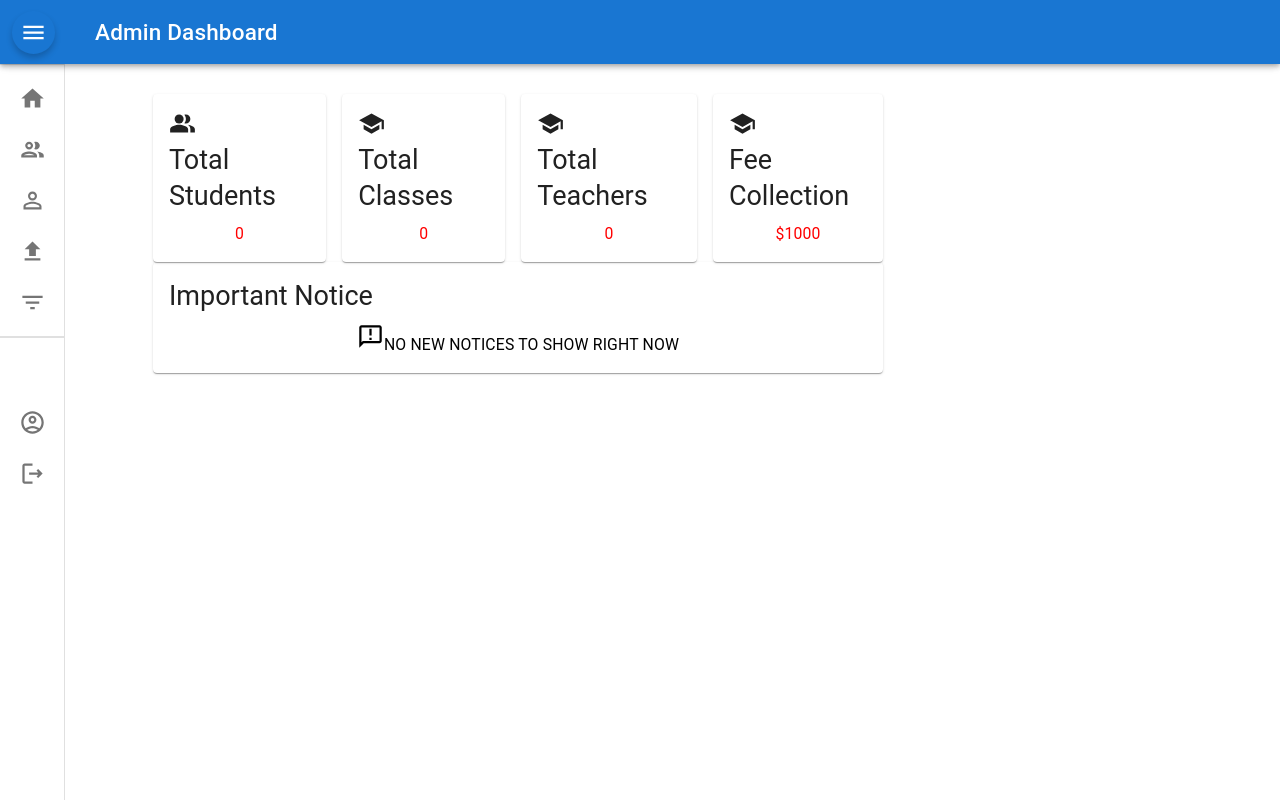
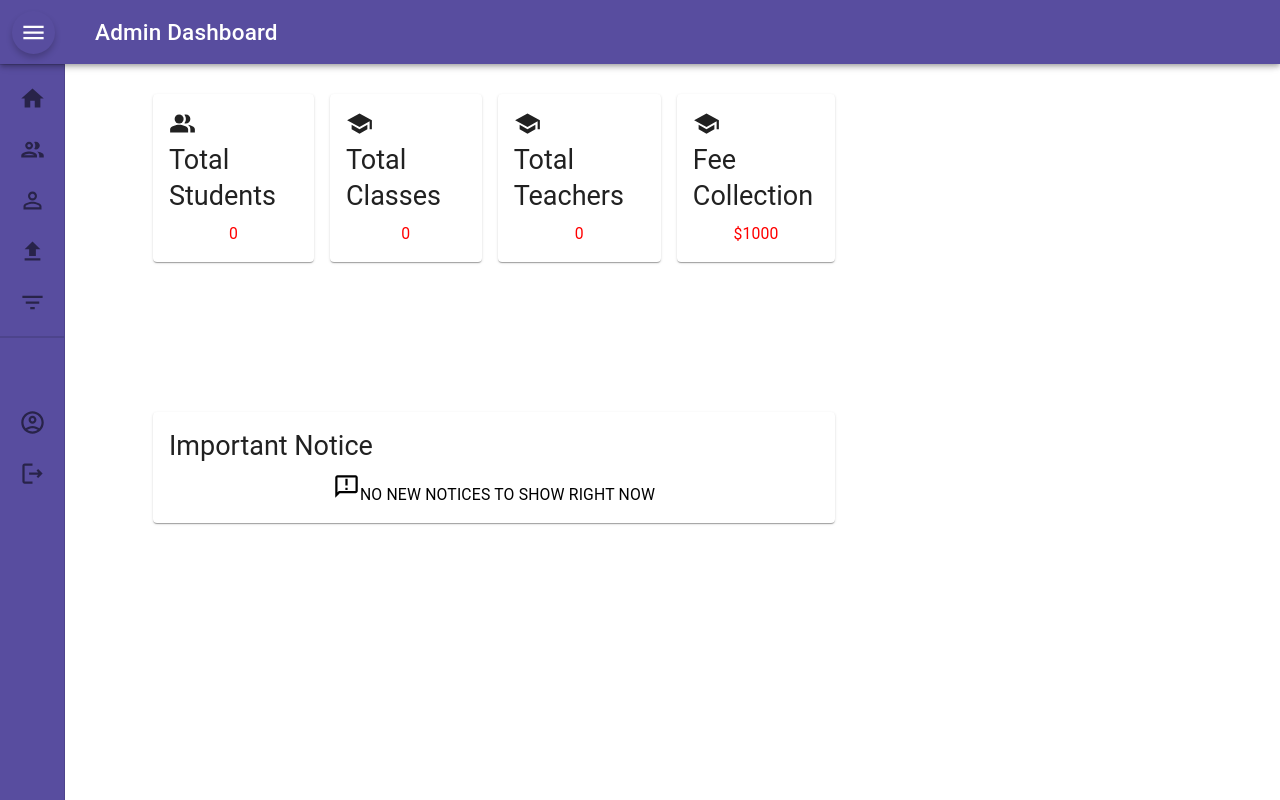
Before and after one commit to Nutika16/Collage_Management, a React (Create React App) app: page /Home in a window 1280 px wide. Built offline with nearby package versions, Linux system fonts and the light colour scheme.

Commit message:
updated commit

```diff
--- a/src/App.css
+++ b/src/App.css
@@ -200,6 +200,18 @@ body {
 .css-d9ml5t-MuiDrawer-docked .MuiDrawer-paper {
   box-sizing: border-box;
   width: 240px;
+  background-color: #584d9f;
+}
+
+.css-hyum1k-MuiToolbar-root{
+  background-color: #584d9f;
+}
+
+.css-1hsz34s-MuiDrawer-docked .MuiDrawer-paper{
+  background-color: #584d9f;
+}
+
+.css-2dum1v-MuiDrawer-docked .MuiDrawer-paper{
   background-color: #584d9f;
 }
 
--- a/src/pages/Admin/Home.jsx
+++ b/src/pages/Admin/Home.jsx
@@ -1,6 +1,6 @@
 import React from'react';
 import SideNav from '../../Components/sidenav';
-import  {Box } from '@mui/material';
+import {Box} from '@mui/material';
 import Grid from '@mui/material/Grid';
 import Card from '@mui/material/Card';
 import CardContent from '@mui/material/CardContent';
@@ -18,7 +18,7 @@ function Home() {
        <Box sx={{ display: 'flex' }}>
        <SideNav/>
        <Box component="main" sx={{flexGrow: 1,p :3}}>
-       <Grid container spacing={2}>
+       <Grid container spacing={20}>
         <Grid item xs={8}>
         <Stack spacing={2} direction = 'row'>
         <Card sx={{ maxWidth: 345 }}>
@@ -66,7 +66,7 @@ function Home() {
         </CardContent>
       </CardActionArea>
     </Card>
-    <Card sx={{ maxWidth: 1000 }}>
+    <Card sx={{ maxWidth: 1200 }}>
       <CardActionArea>
         <CardContent>
         <div>
@@ -82,7 +82,14 @@ function Home() {
       </CardActionArea>
     </Card>
     </Stack>
-    <Card sx={{ maxWidth: 780 }}>
+        </Grid>
+        <Grid item xs={4}>
+        </Grid>
+      </Grid>
+      <Box height={150}/>
+      <Grid container spacing={20}>
+        <Grid item xs={8}>
+        <Card sx={{ maxWidth: 1100 }}>
                   <CardActionArea>
                     <CardContent>
                       <Typography gutterBottom variant="h5" component="div">
@@ -99,13 +106,6 @@ function Home() {
         <Grid item xs={4}>
         </Grid>
       </Grid>
-      <Box height={20}/>
-      <Grid container spacing={2}>
-        <Grid item xs={8}>
-        </Grid>
-        <Grid item xs={4}>
-        </Grid>
-      </Grid>
        </Box>
        </Box>
 
--- a/src/pages/Student/FacultyName.jsx
+++ b/src/pages/Student/FacultyName.jsx
@@ -78,7 +78,7 @@ const FacultyNames = () => {
       s_no: 3,
       name: "Guendolen",
       email: "gsallowaye2@squidoo.com",
-      subject: "Logical Reasoning",
+      subject: "Backend",
       phone_no: "5287419293",
     },
     {
@@ -88,13 +88,6 @@ const FacultyNames = () => {
       email: "hduggon3@upenn.edu",
       subject: "System Design",
       phone_no: "7273276609",
-    },
-    {
-      s_no: 5,
-      name: "Lotty",
-      email: "lonn4@cnbc.com",
-      subject: "Programming Abstraction",
-      phone_no: "6979295700"
     },
   ];
 
```
